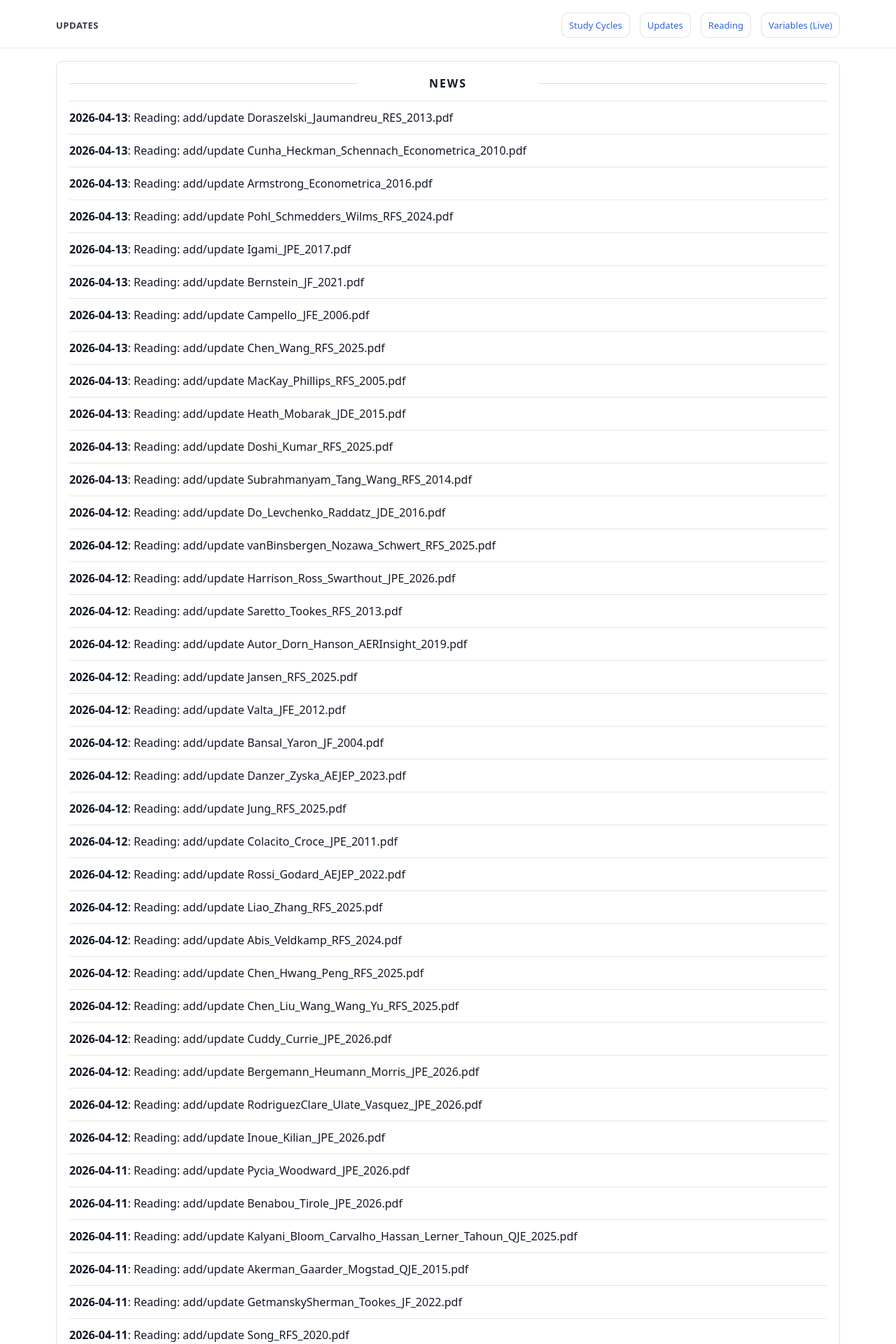
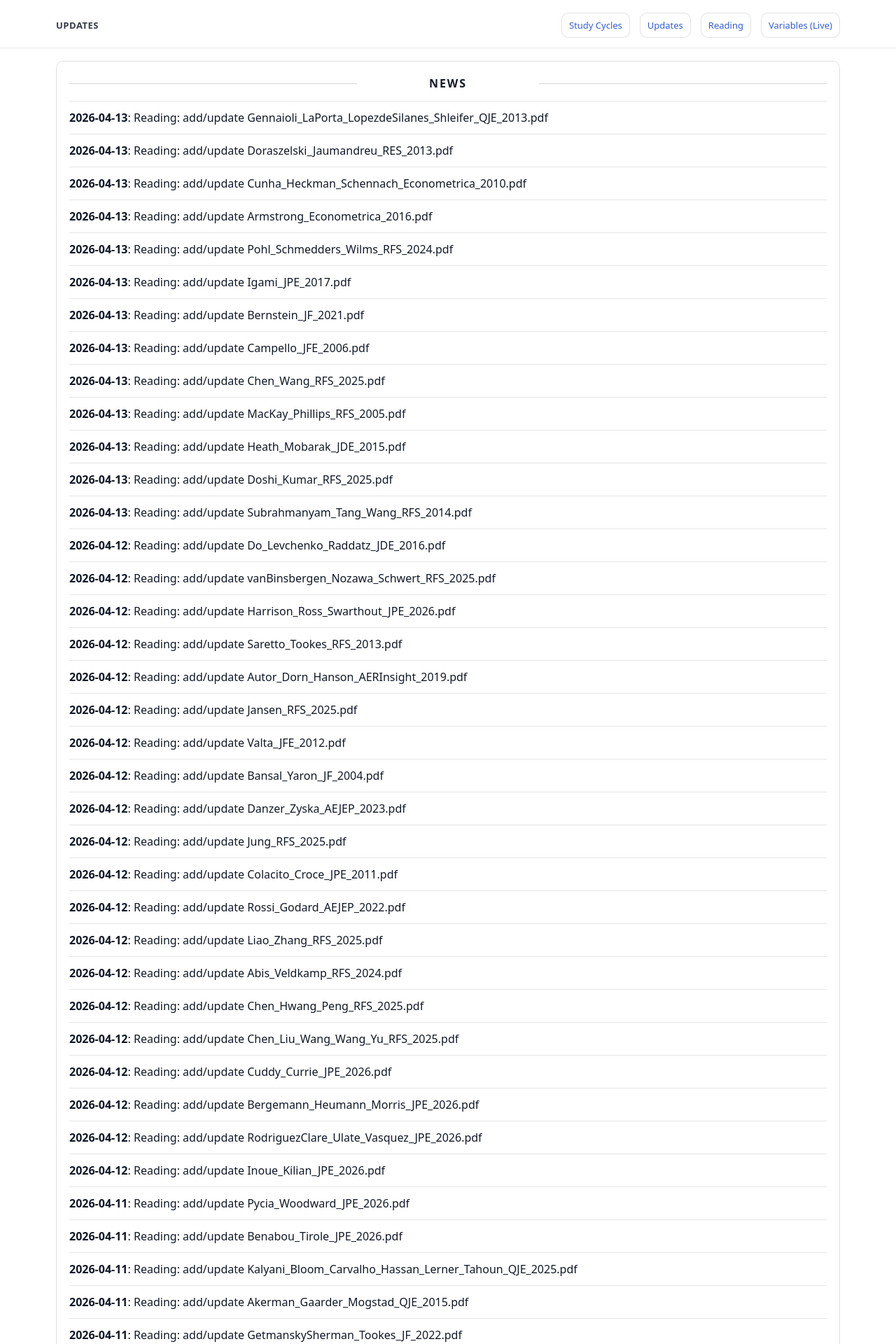
Before and after one commit to yaxinzn/study-archive, a Jekyll site: the page built from updates/index.md, in a window 1280 px wide. Shown: the top 1920 px of the page at 70% size. Built offline with Jekyll 4.4.1, drawn with Linux system fonts in a browser that asks for light colours; some of the changed text lies outside the part shown.

Commit message:
chore: update NEWS feed

```diff
--- a/_data/news.yml
+++ b/_data/news.yml
@@ -1,4 +1,7 @@
 # Auto-generated update history (sorted newest -> oldest). Do not edit manually.
+- ts: "1776078362"
+  date: "2026-04-13"
+  title: "Reading: add/update Gennaioli_LaPorta_LopezdeSilanes_Shleifer_QJE_2013.pdf"
 - ts: "1776077472"
   date: "2026-04-13"
   title: "Reading: add/update Doraszelski_Jaumandreu_RES_2013.pdf"
```
